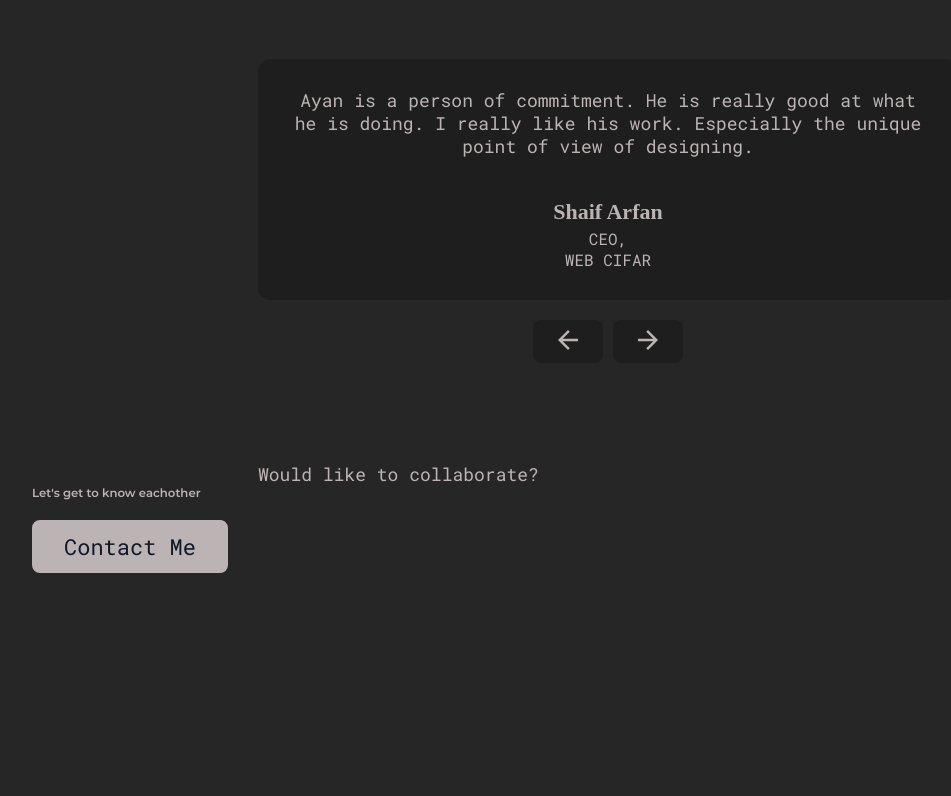
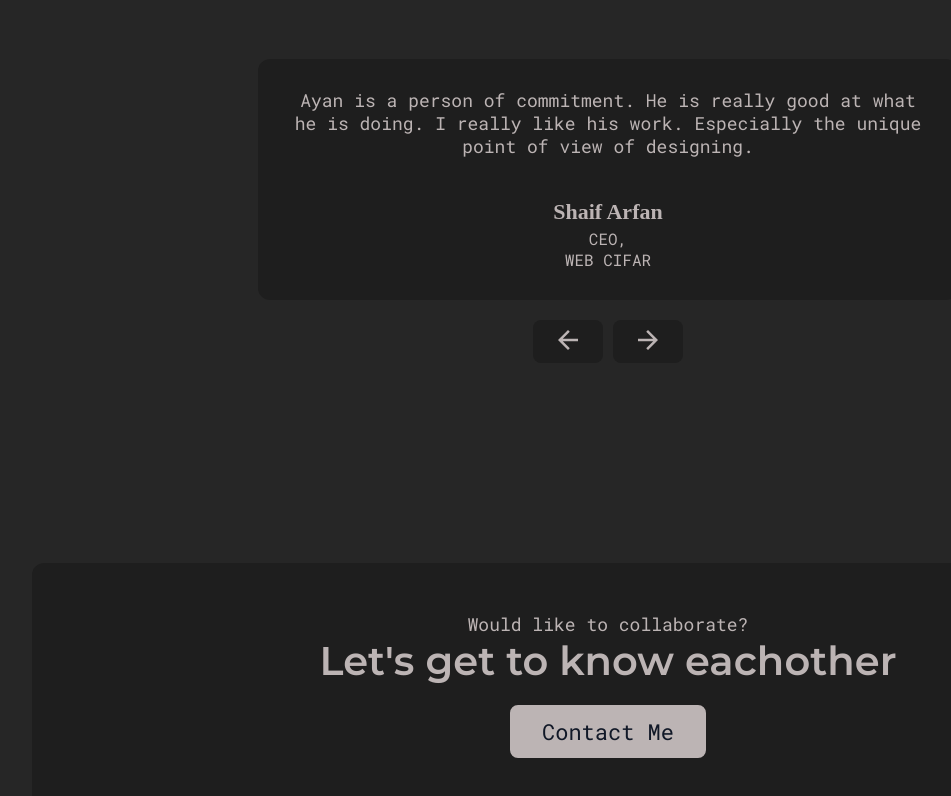
Before and after one commit to nerdyspook/nerdyspook-react-portfolio, a React (Create React App) app: page / in a window 1280 px wide. Shown: the part 3437-4233 px from the top of the page, without its empty margins (32-983 px from the left). Before the commit the page ends 4010 px from the top, so only its background shows below. Built offline with nearby package versions, Linux system fonts and the light colour scheme; a web font is replaced by a local one.

Commit message:
contact banner styles added

```diff
--- a/src/components/ContactBanner.jsx
+++ b/src/components/ContactBanner.jsx
@@ -1,10 +1,34 @@
 import React from 'react';
+import styled from 'styled-components';
+
 import Ptext from './Ptext';
 import Button from './Button';
 
+const ContactBannerStyle = styled.div`
+  padding: 10rem 0;
+
+  .contactBanner__wrapper {
+    background-color: var(--deep-dark);
+    border-radius: 12px;
+    padding: 5rem 0;
+    text-align: center;
+  }
+
+  .contactBanner__heading {
+    font-size: 4rem;
+    margin-bottom: 2rem;
+  }
+
+  @media screen and (max-width: 768px) {
+    .contactBanner__heading {
+      font-size: 1.8rem;
+    }
+  }
+`;
+
 export default function ContactBanner() {
   return (
-    <div>
+    <ContactBannerStyle>
       <div className="container">
         <div className="contactBanner__wrapper">
           <Ptext light>Would like to collaborate?</Ptext>
@@ -14,6 +38,6 @@ export default function ContactBanner() {
           <Button btnText="Contact Me" btnLink="/contact" />
         </div>
       </div>
-    </div>
+    </ContactBannerStyle>
   );
 }
```
